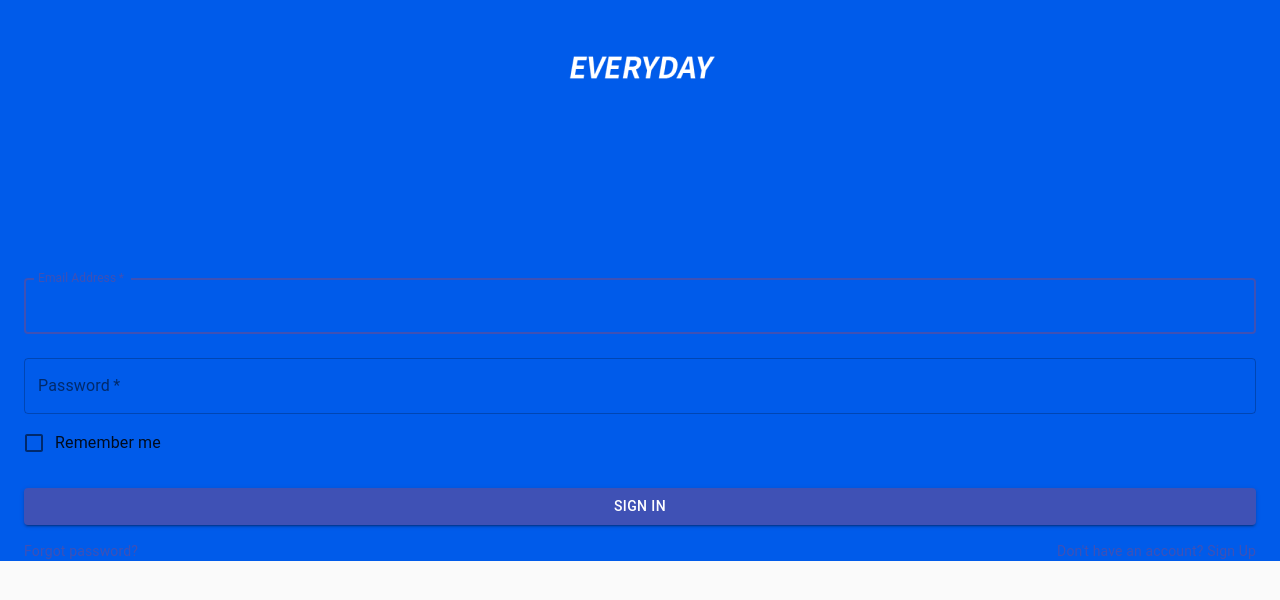
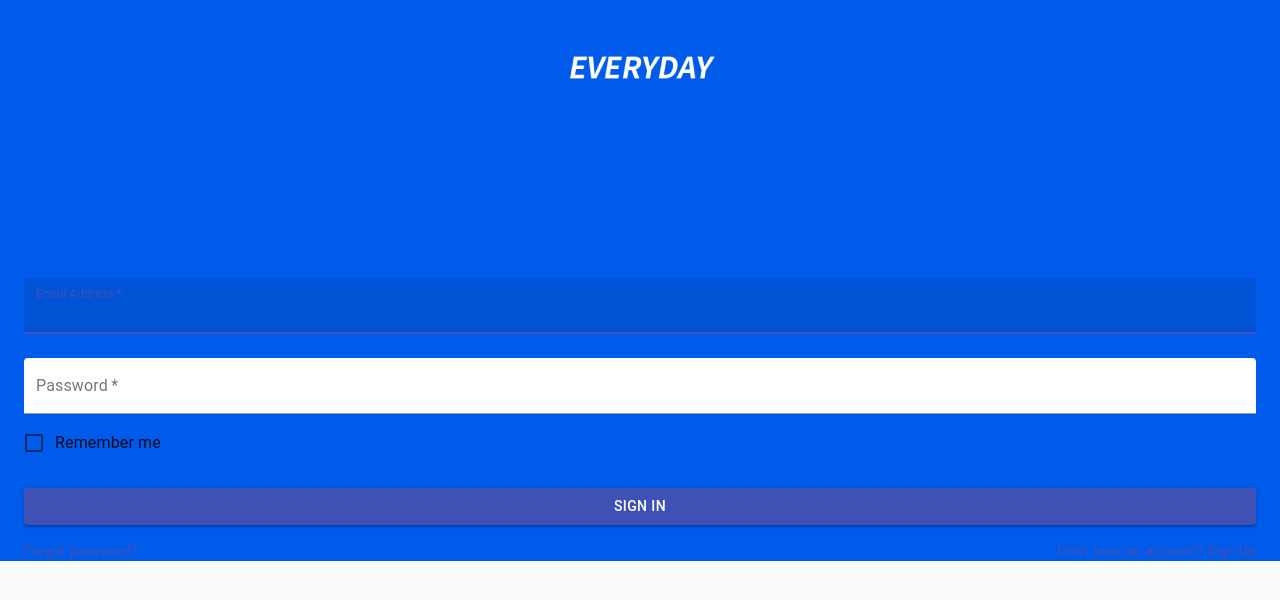
Before and after one commit to everyday-2020/everyday_front, a React (Create React App) app: page /login in a window 1280 px wide. Shown: the top 600 px of the page. Built offline with nearby package versions, Linux system fonts and the light colour scheme.

Commit message:
working on login style

```diff
--- a/src/containers/login.tsx
+++ b/src/containers/login.tsx
@@ -41,8 +41,11 @@ const useStyles = makeStyles((theme) => ({
     justifyContent: "center",
   },
   logo: {},
-  tf: {
-    color: "white",
+  tf: {},
+  input: {
+    color: "black",
+    borderColor: "white",
+    backgroundColor: "white",
   },
 }));
 
@@ -58,7 +61,11 @@ export default function SignIn() {
       <div className={classes.paper}>
         <form className={classes.form} noValidate>
           <TextField
-            variant="outlined"
+            className={classes.tf}
+            InputProps={{
+              className: classes.input,
+            }}
+            variant="filled"
             margin="normal"
             required
             fullWidth
@@ -69,7 +76,11 @@ export default function SignIn() {
             autoFocus
           />
           <TextField
-            variant="outlined"
+            className={classes.tf}
+            InputProps={{
+              className: classes.input,
+            }}
+            variant="filled"
             margin="normal"
             required
             fullWidth
```
